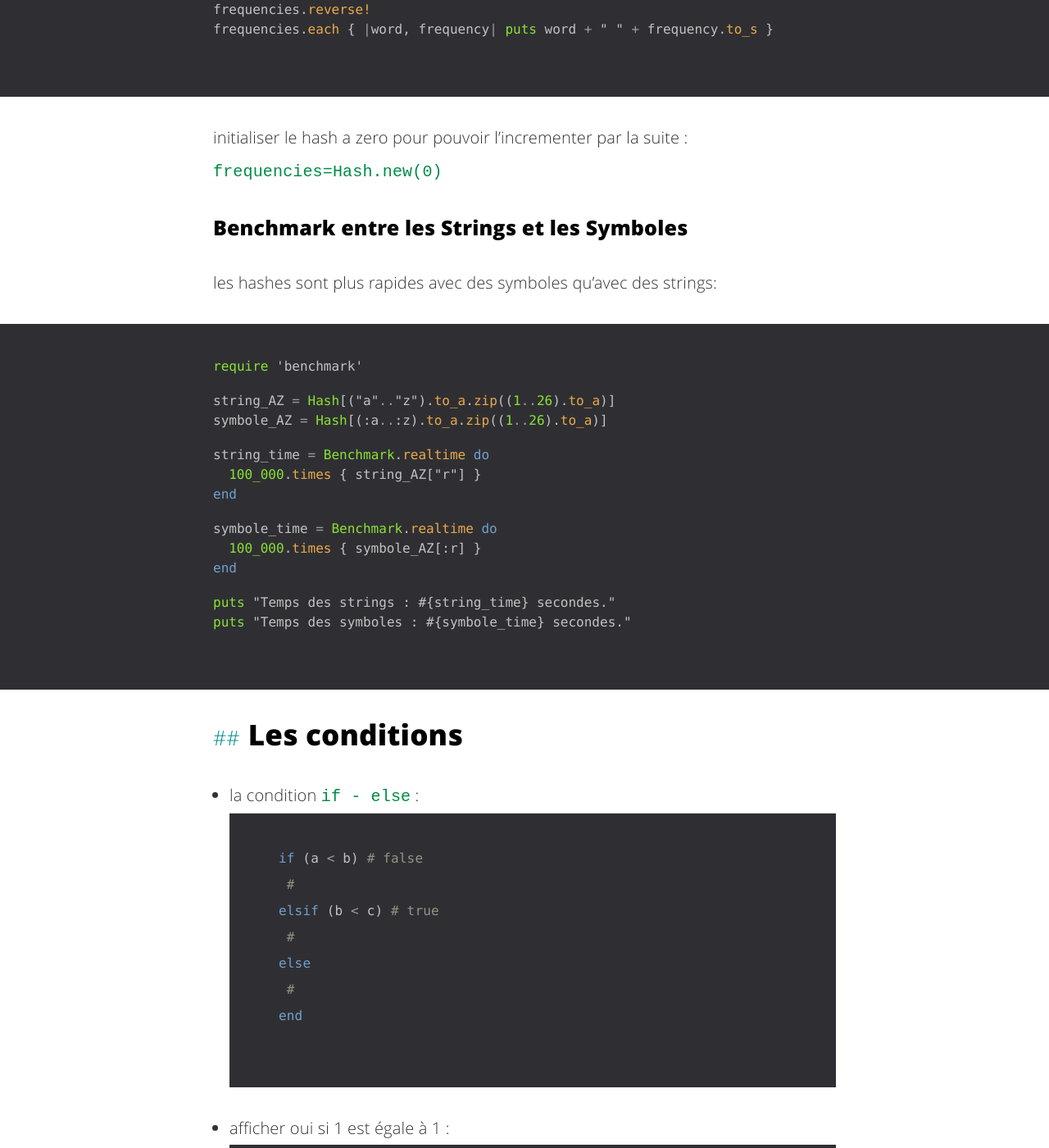
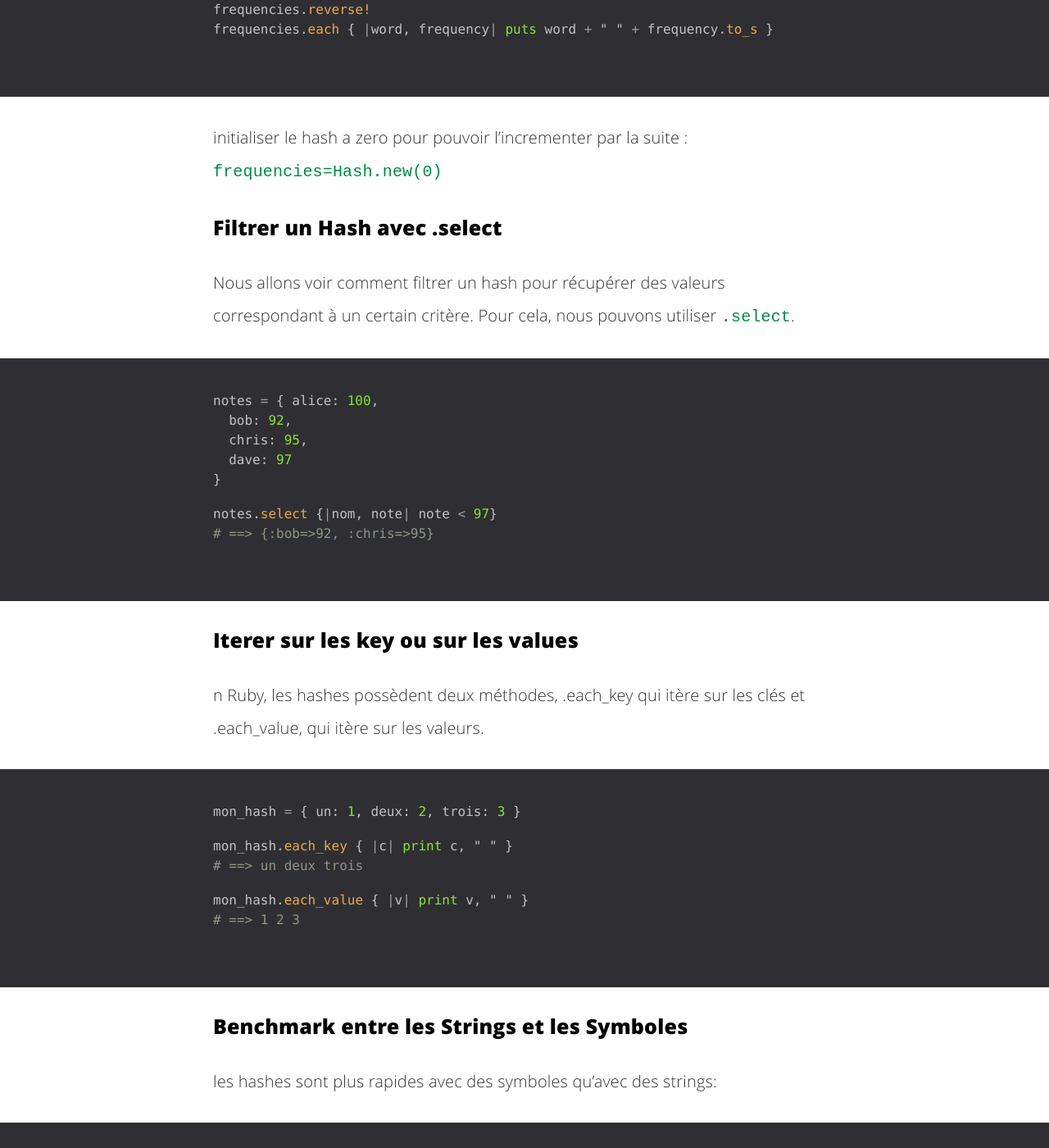
Before and after one commit to fasca/fasca.github.io, a Jekyll site: the page built from _posts/2016-10-26-ruby.md, in a window 1280 px wide and 1400 px high, scrolled down 27490 px. Shown: the whole window at 82% size. Built offline with Jekyll 4.4.1, drawn with Linux system fonts in a browser that asks for light colours; comment, search, counter and statistics services are not loaded.

Commit message:
Updated 2016-10-26-ruby.md

````diff
--- a/_posts/2016-10-26-ruby.md
+++ b/_posts/2016-10-26-ruby.md
@@ -706,6 +706,35 @@ frequencies.each { |word, frequency| puts word + " " + frequency.to_s }
 ```
 initialiser le hash a zero pour pouvoir l'incrementer par la suite : `frequencies=Hash.new(0)`
 
+### Filtrer un Hash avec .select
+
+Nous allons voir comment filtrer un hash pour récupérer des valeurs correspondant à un certain critère. Pour cela, nous pouvons utiliser `.select`.
+
+```ruby
+notes = { alice: 100,
+  bob: 92,
+  chris: 95,
+  dave: 97
+}
+
+notes.select {|nom, note| note < 97}
+# ==> {:bob=>92, :chris=>95}
+```
+
+### Iterer sur les key ou sur les values
+
+n Ruby, les hashes possèdent deux méthodes, .each_key qui itère sur les clés et .each_value, qui itère sur les valeurs.
+
+```ruby
+mon_hash = { un: 1, deux: 2, trois: 3 }
+
+mon_hash.each_key { |c| print c, " " }
+# ==> un deux trois
+
+mon_hash.each_value { |v| print v, " " }
+# ==> 1 2 3
+```
+
 ### Benchmark entre les Strings et les Symboles
 
 les hashes sont plus rapides avec des symboles qu'avec des strings:
````
